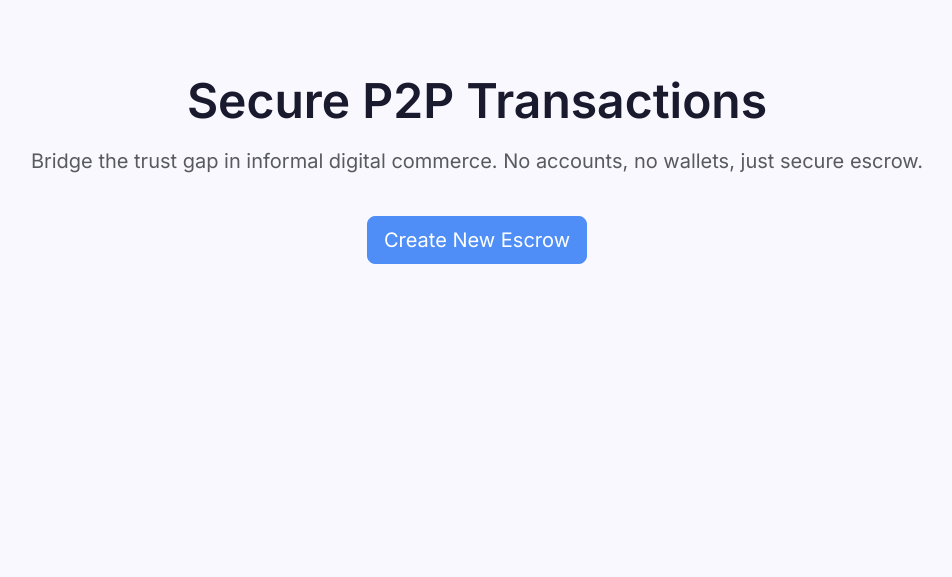
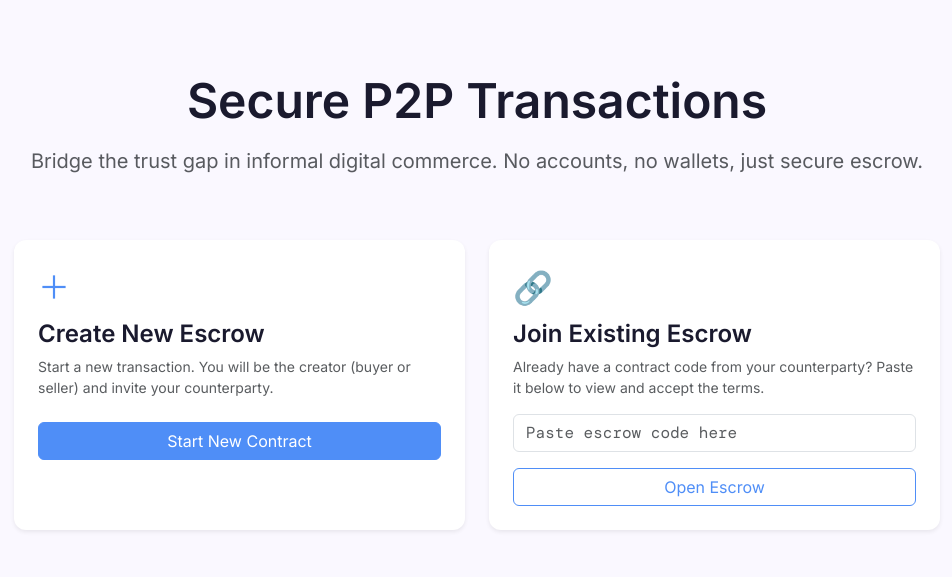
Before and after one commit to Dekantiok/trustcrow, a Django app: page / in a window 1280 px wide. Shown: the part 56-633 px from the top of the page, without its empty margins (163-1115 px from the left). Run offline with Django 5.2, Linux system fonts and the light colour scheme.

Commit message:
Add join escrow flow on landing page

```diff
--- a/config/urls.py
+++ b/config/urls.py
@@ -5,6 +5,7 @@ from escrow import views
 urlpatterns = [
     path('admin/', admin.site.urls),
     path('', views.home_view, name='home'),
+    path('join/', views.join_escrow, name='join_escrow'),
     path('create/', views.create_contract, name='create_contract'),
     path('verify/<str:code>/', views.verify_otp_view, name='verify_otp'),
     path('escrow/<str:code>/', views.contract_detail, name='contract_detail'),
--- a/escrow/views.py
+++ b/escrow/views.py
@@ -31,6 +31,15 @@ STATUS_BADGES = {
 
 def home_view(request):
     return render(request, 'home.html')
+
+def join_escrow(request):
+    if request.method == 'POST':
+        code = request.POST.get('code', '').strip()
+        if EscrowContract.objects.filter(code=code).exists():
+            return redirect('contract_detail', code=code)
+        else:
+            return render(request, 'home.html', {'join_error': 'No escrow found with that code.'})
+    return redirect('home')
 
 def create_contract(request):
     if request.method == 'POST':
--- a/templates/home.html
+++ b/templates/home.html
@@ -4,6 +4,40 @@
 <div class="text-center py-5">
     <h1 class="display-5 fw-bold text-navy">Secure P2P Transactions</h1>
     <p class="lead text-muted mt-3">Bridge the trust gap in informal digital commerce. No accounts, no wallets, just secure escrow.</p>
-    <a href="{% url 'create_contract' %}" class="btn btn-primary-custom btn-lg mt-4">Create New Escrow</a>
+</div>
+
+<div class="row g-4 justify-content-center pb-5">
+    <div class="col-12 col-md-6 col-lg-5">
+        <div class="card card-custom shadow-sm h-100">
+            <div class="card-body p-4">
+                <div class="text-accent fs-2 mb-2">＋</div>
+                <h4 class="text-navy fw-bold">Create New Escrow</h4>
+                <p class="text-muted small">Start a new transaction. You will be the creator (buyer or seller) and invite your counterparty.</p>
+                <a href="{% url 'create_contract' %}" class="btn btn-primary-custom w-100 mt-2">Start New Contract</a>
+            </div>
+        </div>
+    </div>
+
+    <div class="col-12 col-md-6 col-lg-5">
+        <div class="card card-custom shadow-sm h-100">
+            <div class="card-body p-4">
+                <div class="text-accent fs-2 mb-2">🔗</div>
+                <h4 class="text-navy fw-bold">Join Existing Escrow</h4>
+                <p class="text-muted small">Already have a contract code from your counterparty? Paste it below to view and accept the terms.</p>
+
+                {% if join_error %}
+                <div class="alert alert-danger py-2 small">{{ join_error }}</div>
+                {% endif %}
+
+                <form method="post" action="{% url 'join_escrow' %}">
+                    {% csrf_token %}
+                    <div class="mb-3">
+                        <input type="text" name="code" class="form-control mono-text" placeholder="Paste escrow code here" required>
+                    </div>
+                    <button type="submit" class="btn btn-outline-primary w-100" style="border-color:#4f8ef7;color:#4f8ef7;">Open Escrow</button>
+                </form>
+            </div>
+        </div>
+    </div>
 </div>
 {% endblock %}
```
